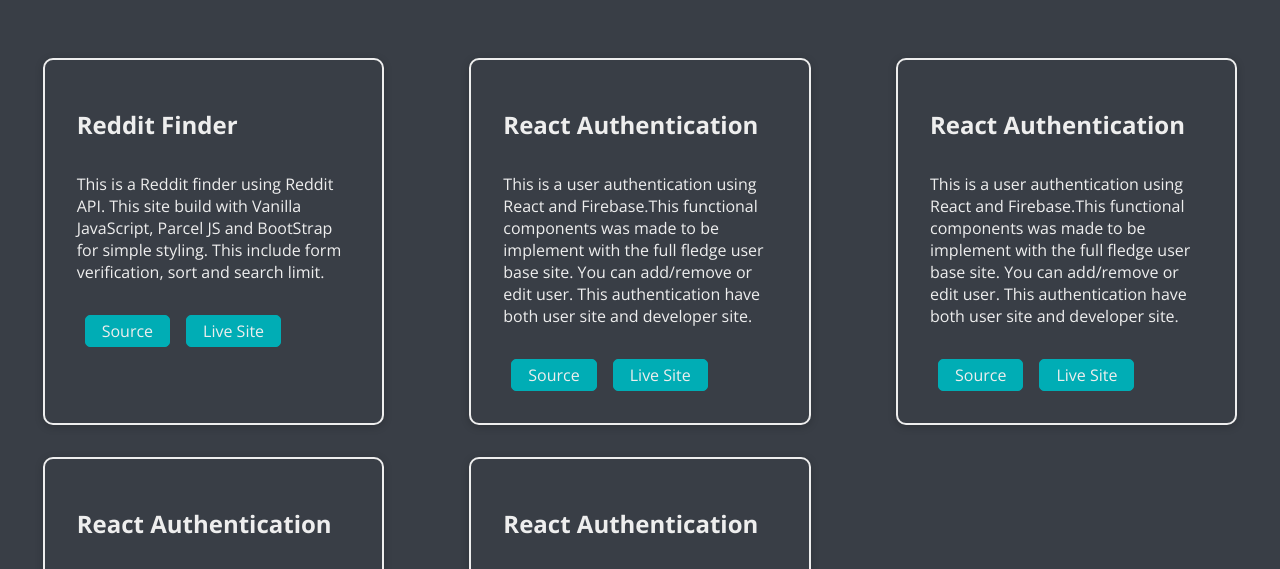
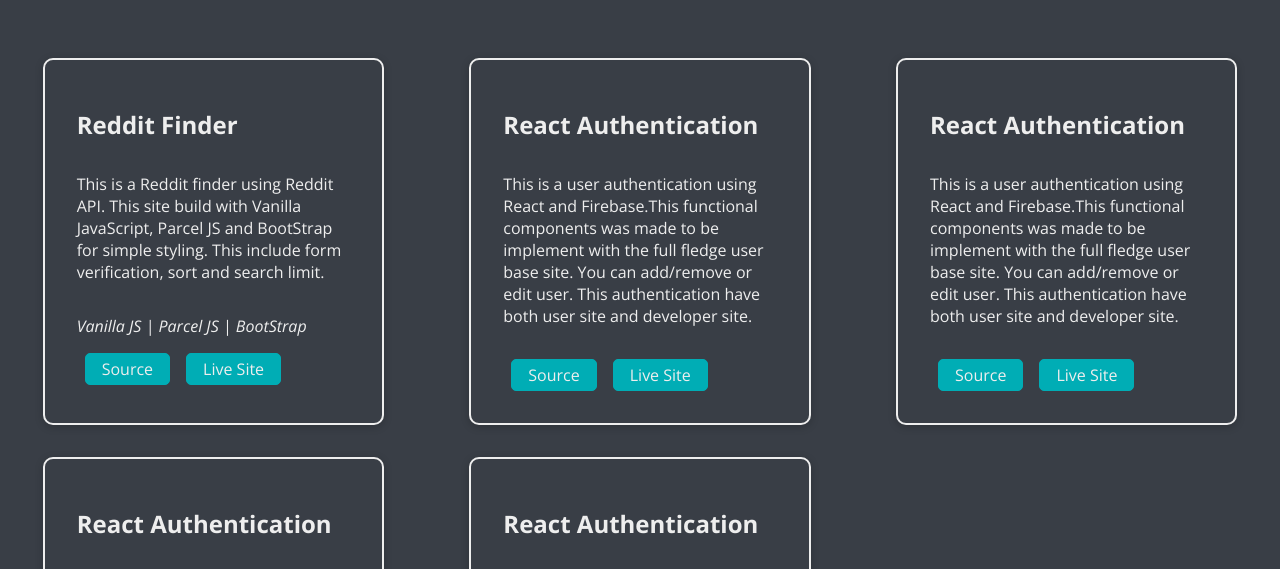
Before and after one commit to ngamsomset/portv2, a plain HTML site: page projects.html in a window 1280 px wide. Shown: the part 151-720 px from the top of the page. Drawn offline with nearby package versions, Linux system fonts and the light colour scheme.

Commit message:
project style

```diff
--- a/projects.html
+++ b/projects.html
@@ -38,7 +38,8 @@
             <div class="projects-content card">
                 <h2 class="project-heading">Reddit Finder</h2>
                 <p>This is a Reddit finder using Reddit API. This site build with Vanilla JavaScript, Parcel JS and BootStrap for simple styling. This include form verification, sort and search limit.</p>
-                <div class="button button-secondary">
+                <span class="text-secondary">Vanilla JS | Parcel JS | BootStrap</span>
+                <div class="button button-secondary mt-1">
                     <button type="button"><a href="https://github.com/ngamsomset/redditfinder" target="_blank">Source</a></button>
                     <button type="button"><a href="https://hopeful-noyce-9f1312.netlify.app/" target="_blank">Live Site</a></button>
                 </div>
--- a/style.css
+++ b/style.css
@@ -22,6 +22,19 @@ a {
 
 .p-1 {
   padding: 1rem;
+}
+
+.m-1 {
+  margin: 1rem;
+}
+
+.mt-1 {
+  margin-top: 1rem;
+}
+
+.text-secondary {
+  font-weight: 300;
+  font-style: italic;
 }
 
 /* Navbar */
```
